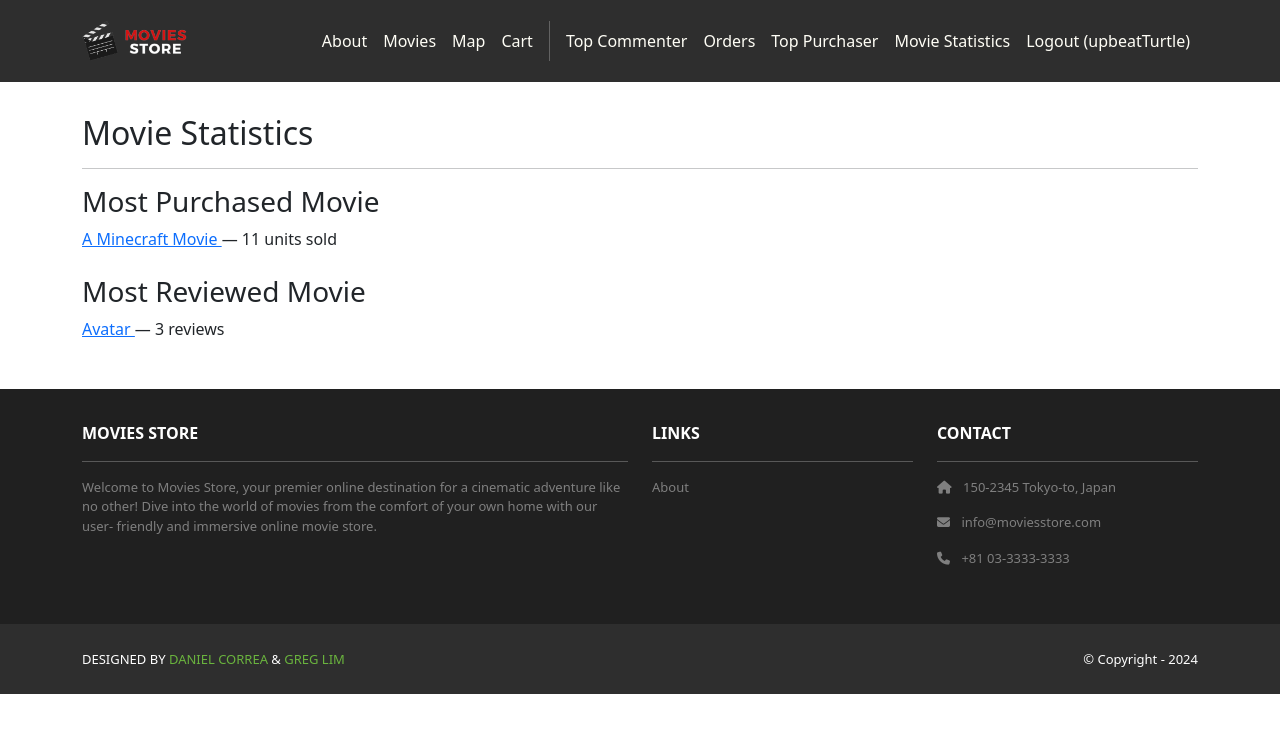
After one commit to UpbeatTurtle/moviesstore, a Django app: page /movies/admin_stats/ in a window 1280 px wide. The commit adds this page. Shown: the top 733 px of the page. Run offline with Django 5.2, Linux system fonts and the light colour scheme; a user stored in the database is signed in; data comes from the database, SQL or seed files in the repository; both versions use the stored data as it was after the commit; some libraries are stand-ins or nearby versions.

Commit message:
Most purchased and most reviewed

```diff
--- /dev/null
+++ b/movies/templates/movies/admin_stats.html
@@ -0,0 +1,42 @@
+{% extends 'base.html' %}
+
+{% block content %}
+<div class="p-3">
+  <div class="container">
+    <div class="row mt-3">
+      <div class="col mx-auto mb-3">
+        <h2>Movie Statistics</h2>
+        <hr />
+
+        <section class="mb-4">
+          <h3>Most Purchased Movie</h3>
+          {% if template_data.top_selling_movie %}
+            <p>
+              <a href="{% url 'movies.show' id=template_data.top_selling_movie.id %}">
+                {{ template_data.top_selling_movie.name }}
+              </a>
+              — {{ template_data.top_selling_movie.total_sold }} units sold
+            </p>
+          {% else %}
+            <p>No purchases yet.</p>
+          {% endif %}
+        </section>
+
+        <section>
+          <h3>Most Reviewed Movie</h3>
+          {% if template_data.top_reviewed_movie %}
+            <p>
+              <a href="{% url 'movies.show' id=template_data.top_reviewed_movie.id %}">
+                {{ template_data.top_reviewed_movie.name }}
+              </a>
+              — {{ template_data.top_reviewed_movie.review_count }} reviews
+            </p>
+          {% else %}
+            <p>No reviews yet.</p>
+          {% endif %}
+        </section>
+      </div>
+    </div>
+  </div>
+</div>
+{% endblock content %}
--- a/movies/urls.py
+++ b/movies/urls.py
@@ -2,6 +2,7 @@ from django.urls import path
 from . import views
 urlpatterns = [
     path('', views.index, name='movies.index'),
+    path('admin_stats/', views.admin_stats, name='movies.admin_stats'),
     path('admin/top_commenter', views.top_commenter, name='movies.top_commenter'),
     path('<int:id>/', views.show, name='movies.show'),
     path('<int:id>/review/create/', views.create_review, name='movies.create_review'),
--- a/movies/views.py
+++ b/movies/views.py
@@ -1,7 +1,8 @@
 from django.shortcuts import render, redirect, get_object_or_404
 from .models import Movie, Review
 from django.contrib.auth.decorators import login_required
-from django.contrib.admin.views.decorators import staff_member_required
+from django.contrib.admin.views.decorators import staff_member_required, user_passes_test
+from django.db.models import Count, Sum
 
 
 
@@ -99,3 +100,33 @@ def top_commenter(request):
     template_data['top_count'] = top_count
     return render(request, 'movies/top_commenter.html',
                   {'template_data': template_data})
+
+@user_passes_test(lambda user: user.is_staff)
+def admin_stats(request):
+    top_selling_movie = (
+        Movie.objects
+        .annotate(total_sold=Sum('item__quantity'))
+        .filter(total_sold__gt=0)
+        .order_by('-total_sold', 'name', 'id')
+        .first()
+    )
+
+    top_reviewed_movie = (
+        Movie.objects
+        .annotate(review_count=Count('review'))
+        .filter(review_count__gt=0)
+        .order_by('-review_count', 'name', 'id')
+        .first()
+    )
+
+    template_data = {
+        'title': 'Movie Statistics',
+        'top_selling_movie': top_selling_movie,
+        'top_reviewed_movie': top_reviewed_movie,
+    }
+
+    return render(
+        request,
+        'movies/admin_stats.html',
+        {'template_data': template_data},
+    )
--- a/moviesstore/templates/base.html
+++ b/moviesstore/templates/base.html
@@ -59,6 +59,9 @@
             {% if user.is_staff %}
             <a class="nav-link"
               href="{% url 'cart.top_purchaser' %}">Top Purchaser</a>
+            <a class="nav-link" href="{% url 'movies.admin_stats' %}">
+              Movie Statistics
+            </a>
             {% endif %}
             <a class="nav-link"
               href="{% url 'accounts.logout' %}">Logout ({{user.username }})</a>
```
Also changed, not shown: db.sqlite3.
